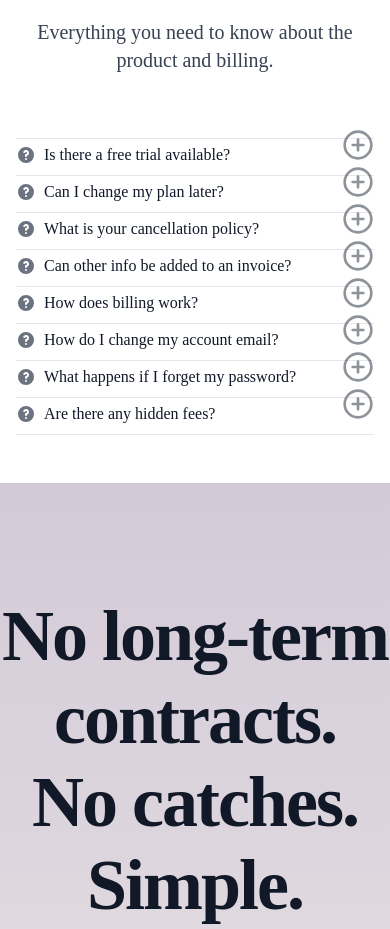
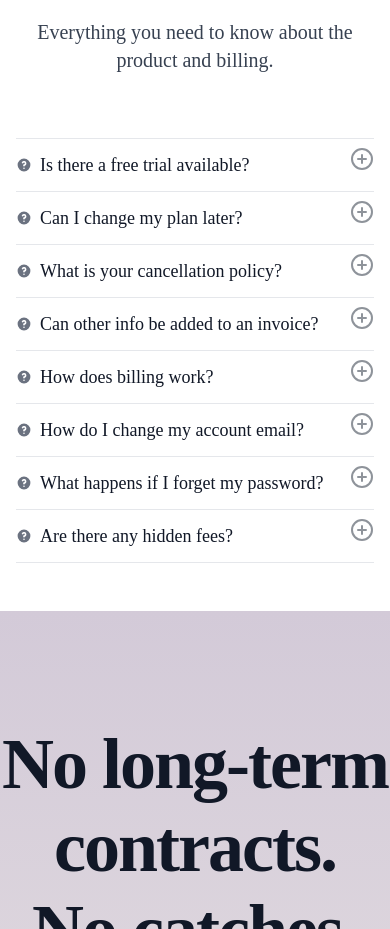
Before and after one commit to codecShivam/webmakersStudio, a React (Vite) app: page / in a window 390 px wide. Shown: the part 6100-7029 px from the top of the page. Built offline with nearby package versions, Linux system fonts and the light colour scheme.

Commit message:
fix responsiveness of faq section

```diff
--- a/src/components/Faq.jsx
+++ b/src/components/Faq.jsx
@@ -18,18 +18,18 @@ const Faq = () => {
         <h2 className="text-3xl font-satoshi sm:text-5xl lg:text-6xl font-extrabold text-zinc-900">
           Frequently asked questions
         </h2>
-        <p className="mt-8 mb-16 text-xl text-gray-700">
+        <p className="mt-8 mb-16 text-xl sm:text-lg text-gray-700">
           Everything you need to know about the product and billing.
         </p>
       </div>
-      <div className="sm:pt-4 pt-1 text-left font-Roboto border-t border-gray-200 md:gap-16 md:grid-cols-2">
+      <div className="sm:pt-4 pt-3 text-left border-t border-gray-200">
         {data.map((datas, index) => {
           return (
-            <div className="sm:mb-4 mb-1 sm:pb-2 pb-1 border-b" key={index}>
+            <div className="sm:mb-4 mb-3 sm:pb-2 pb-2 border-b" key={index}>
               <div className="flex flex-row justify-between items-center">
-                <h3 className="flex items-center sm:mb-4 mb-1 text-md sm:text-lg font-medium text-gray-900 ">
+                <h3 className="flex items-center sm:mb-4 mb-1 text-lg sm:text-xl font-medium text-gray-900 ">
                   <svg
-                    className="flex-shrink-0 mr-2 w-5 h-5 text-gray-500 "
+                    className="flex-shrink-0 mr-2 w-4 h-4 sm:w-5 sm:h-5 text-gray-500 "
                     fill="currentColor"
                     viewBox="0 0 20 20"
                     xmlns="http://www.w3.org/2000/svg"
@@ -46,7 +46,7 @@ const Faq = () => {
                   <img
                     src={isOpen[index] ? minus : plus}
                     alt={isOpen[index] ? "Minus" : "Plus"}
-                    className="w-8 h-8 -mt-6 opacity-50 hover:opacity-100"
+                    className="w-6 h-6 sm:w-8 sm:h-8 -mt-4 sm:-mt-6 opacity-50 hover:opacity-100"
                   />
                 </button>
               </div>
```
